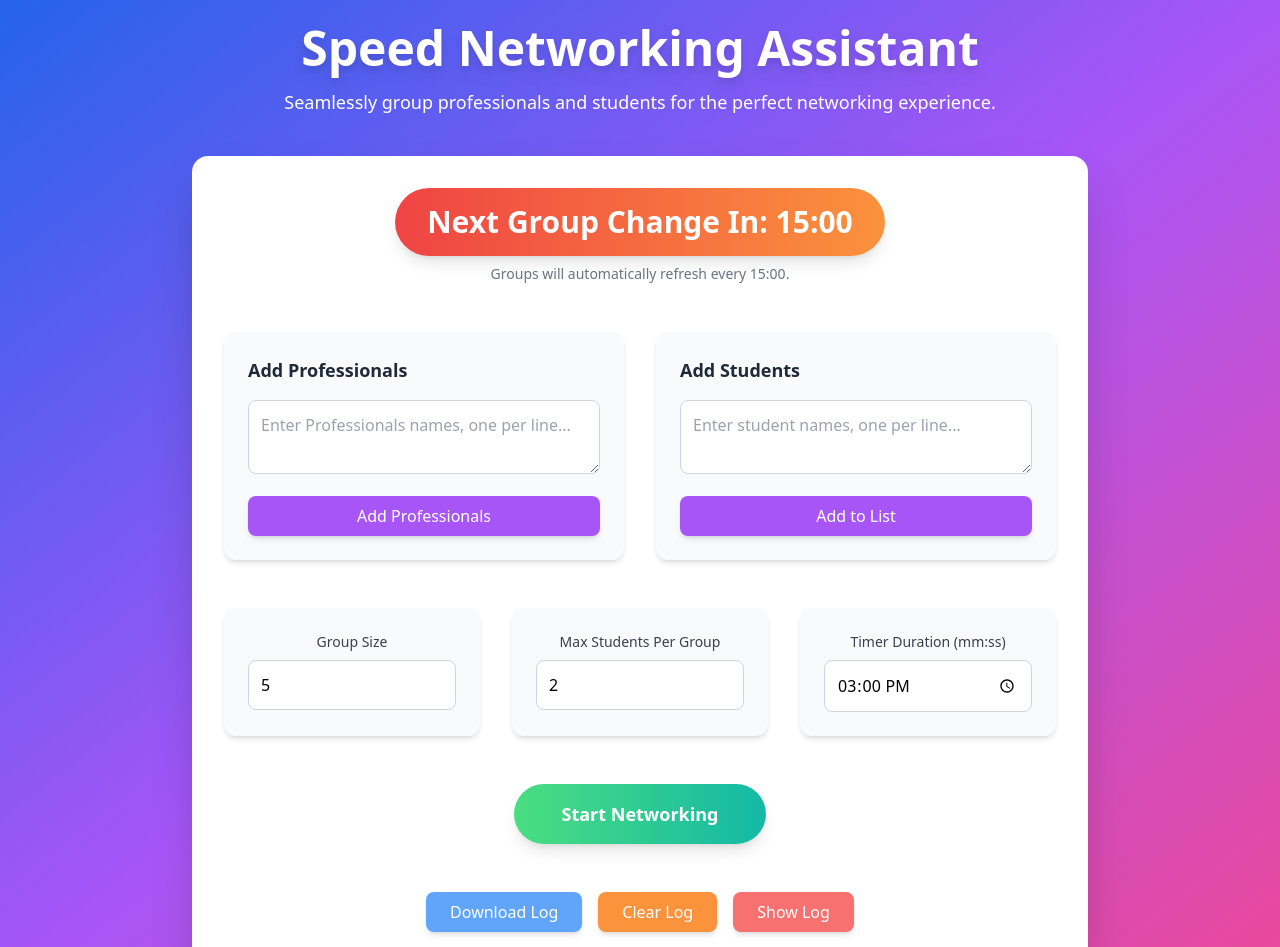
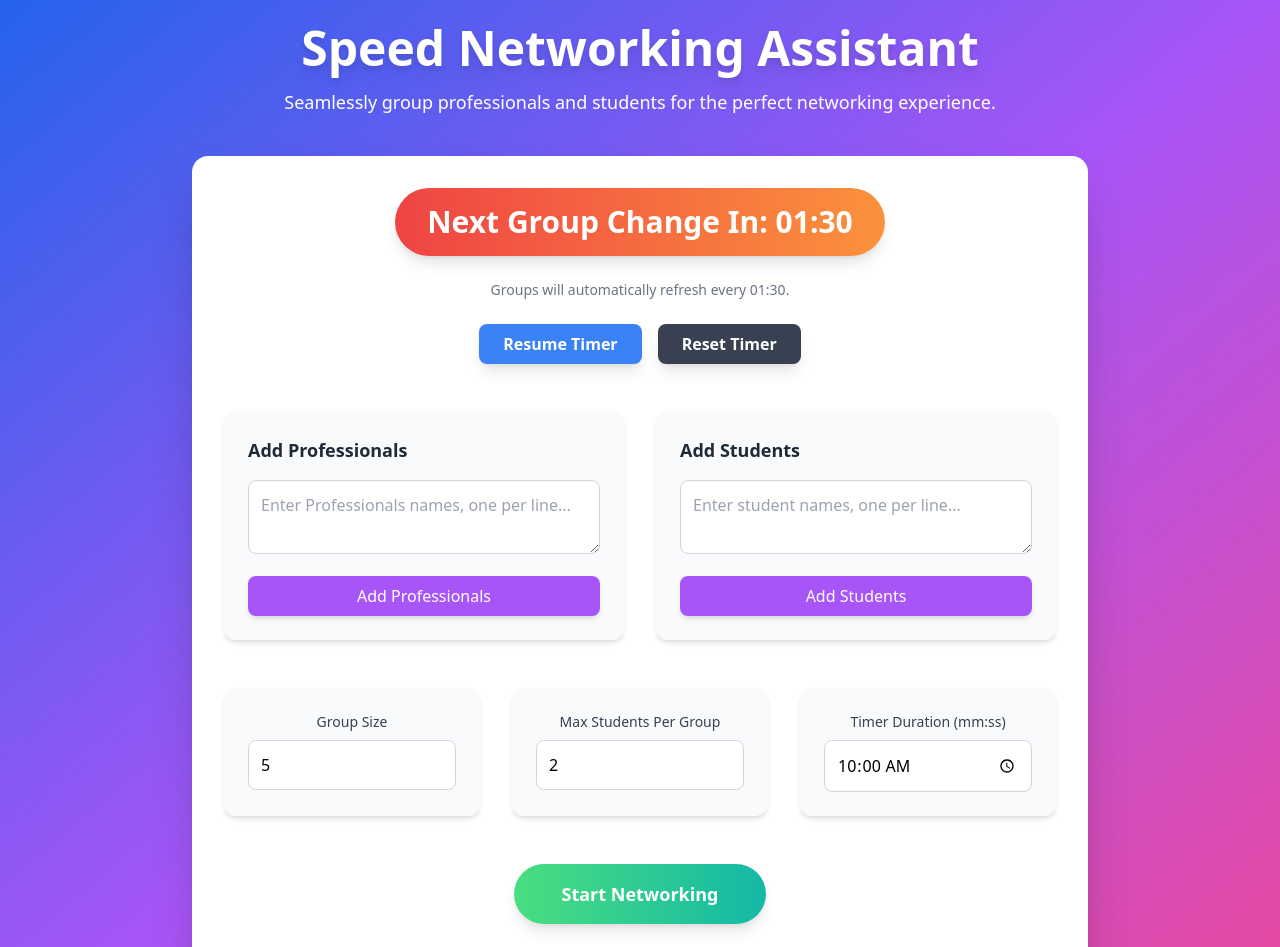
Before and after one commit to Dr-Dados/networking-mixer-app, a React (Vite) app: page / in a window 1280 px wide. Shown: the top 947 px of the page. Built offline with nearby package versions, Linux system fonts and the light colour scheme.

Commit message:
add log/ add timer/add stop,resume timer

```diff
--- a/src/App.jsx
+++ b/src/App.jsx
@@ -2,12 +2,70 @@ import { useState } from "react";
 import Header from "./components/Header";
 import Countdown from "./components/Countdown";
 import InputSelection from "./components/InputSelection";
+import Controls from "./components/Controls";
+import {
+  divideArray,
+  generateArrayWithRole,
+  shuffleArray,
+} from "./helpers/helpers";
+import Log from "./components/Log";
+import LogsControls from "./components/LogsControls";
 
 export default function App() {
   const [groupSize, setGroupSize] = useState(5);
   const [maxStudents, setMaxStudents] = useState(2);
-  const [timer, setTimer] = useState("15:00");
+  const [timer, setTimer] = useState("10:00");
+  const [isTimerRunning, setIsTimerRunning] = useState(false);
+  const [professionals, setProfessionals] = useState([]);
+  const [students, setStudents] = useState([]);
+  const [groups, setGroups] = useState([]);
 
+  const clearLogs = () => {
+    setGroups([]);
+    alert("Logs cleared successfully");
+  };
+  const generateGroups = () => {
+    if (typeof groupSize !== "number" || groupSize <= 0) {
+      console.error("Invalid group size:", groupSize);
+      return;
+    }
+
+    const shuffledPros = generateArrayWithRole(
+      shuffleArray(professionals),
+      "professional"
+    );
+    const shuffledStudents = generateArrayWithRole(
+      shuffleArray(students),
+      "student"
+    );
+
+    const allParticipants = [...shuffledPros, ...shuffledStudents];
+    console.log("allParticipants", allParticipants);
+    if (allParticipants.length === 0) {
+      console.error("No participants available for grouping");
+      return;
+    }
+
+    console.log("allParticipants", allParticipants);
+    console.log("groupSize", groupSize);
+
+    const dividedGroups = divideArray(allParticipants, groupSize);
+    const groups = dividedGroups.map((group, index) => {
+      const groupData = {
+        id: "Group" + (index + 1),
+        members: group,
+        time: new Date().toLocaleTimeString(),
+      };
+      return groupData;
+    });
+    setGroups(groups);
+  };
+
+  const handleStartNetworking = () => {
+    setIsTimerRunning(false); // Stop any existing timer
+    generateGroups(); // Generate new groups
+    setIsTimerRunning(true); // Start the timer
+  };
   return (
     <div className="min-h-screen flex flex-col items-center justify-center bg-gradient-to-br from-blue-600 via-purple-500 to-pink-500 p-6">
       {/* App Header */}
@@ -16,65 +74,36 @@ export default function App() {
       {/* Main Card */}
       <div className="w-full max-w-4xl bg-white rounded-2xl shadow-2xl p-8 space-y-12">
         {/* Timer Section */}
-        <Countdown timer={timer} />
+        <Countdown initialTimer="01:30" constantTimer="01:30" />
 
         {/* Input Section */}
 
-        <InputSelection />
+        <InputSelection
+          setProfessionals={setProfessionals}
+          setStudents={setStudents}
+        />
         {/* Settings Section */}
-        <div className="grid grid-cols-1 md:grid-cols-3 gap-8">
-          <div className="bg-gray-50 rounded-xl p-6 shadow-md hover:shadow-lg transition text-center">
-            <label className="block text-sm font-medium text-gray-700 mb-2">
-              Group Size
-            </label>
-            <input
-              type="number"
-              value={groupSize}
-              onChange={(e) => setGroupSize(e.target.value)}
-              className="w-full p-3 border border-gray-300 rounded-lg focus:ring focus:ring-teal-300 focus:outline-none"
-            />
-          </div>
-          <div className="bg-gray-50 rounded-xl p-6 shadow-md hover:shadow-lg transition text-center">
-            <label className="block text-sm font-medium text-gray-700 mb-2">
-              Max Students Per Group
-            </label>
-            <input
-              type="number"
-              value={maxStudents}
-              onChange={(e) => setMaxStudents(e.target.value)}
-              className="w-full p-3 border border-gray-300 rounded-lg focus:ring focus:ring-yellow-300 focus:outline-none"
-            />
-          </div>
-          <div className="bg-gray-50 rounded-xl p-6 shadow-md hover:shadow-lg transition text-center">
-            <label className="block text-sm font-medium text-gray-700 mb-2">
-              Timer Duration (mm:ss)
-            </label>
-            <input
-              type="time"
-              value={timer}
-              onChange={(e) => setTimer(e.target.value)}
-              className="w-full p-3 border border-gray-300 rounded-lg focus:ring focus:ring-red-300 focus:outline-none"
-            />
-          </div>
-        </div>
+        <Controls
+          maxStudentsPerGroup={maxStudents}
+          setMaxStudents={setMaxStudents}
+          groupSize={groupSize}
+          setGroupSize={setGroupSize}
+          timerInput={timer}
+          setTimerInput={setTimer}
+        />
         {/* Start Networking Button Section */}
         <div className="mt-12 text-center">
-          <button className="bg-gradient-to-r from-green-400 to-teal-500 text-white px-12 py-4 rounded-full text-lg font-bold shadow-lg hover:scale-105 transform transition">
+          <button
+            className="bg-gradient-to-r from-green-400 to-teal-500 text-white px-12 py-4 rounded-full text-lg font-bold shadow-lg hover:scale-105 transform transition"
+            onClick={handleStartNetworking}
+          >
             Start Networking
           </button>
         </div>
         {/* Action Buttons Section */}
-        <div className="flex flex-wrap justify-center gap-4">
-          <button className="bg-blue-400 text-white px-6 py-2 rounded-lg shadow-md hover:bg-blue-500 transition">
-            Download Log
-          </button>
-          <button className="bg-orange-400 text-white px-6 py-2 rounded-lg shadow-md hover:bg-orange-500 transition">
-            Clear Log
-          </button>
-          <button className="bg-red-400 text-white px-6 py-2 rounded-lg shadow-md hover:bg-red-500 transition">
-            Show Log
-          </button>
-        </div>
+        <LogsControls clearLogs={clearLogs} />
+        {/* Show log section */}
+        {groups.length > 0 && <Log logEntries={groups} />}
       </div>
     </div>
   );
--- a/src/components/Controls.jsx
+++ b/src/components/Controls.jsx
@@ -6,32 +6,38 @@ const Controls = ({
   setMaxStudentsPerGroup,
   setTimerInput,
 }) => (
-  <div className="flex justify-around mb-6">
-    <div className="w-1/4">
-      <label>Group Size</label>
+  <div className="grid grid-cols-1 md:grid-cols-3 gap-8">
+    <div className="bg-gray-50 rounded-xl p-6 shadow-md hover:shadow-lg transition text-center">
+      <label className="block text-sm font-medium text-gray-700 mb-2">
+        Group Size
+      </label>
       <input
         type="number"
         value={groupSize}
-        onChange={(e) => setGroupSize(Number(e.target.value))}
-        className="border p-2 rounded-lg w-full mt-2"
+        onChange={(e) => setGroupSize(+e.target.value)}
+        className="w-full p-3 border border-gray-300 rounded-lg focus:ring focus:ring-teal-300 focus:outline-none"
       />
     </div>
-    <div className="w-1/4">
-      <label>Max Students Per Group</label>
+    <div className="bg-gray-50 rounded-xl p-6 shadow-md hover:shadow-lg transition text-center">
+      <label className="block text-sm font-medium text-gray-700 mb-2">
+        Max Students Per Group
+      </label>
       <input
         type="number"
         value={maxStudentsPerGroup}
-        onChange={(e) => setMaxStudentsPerGroup(Number(e.target.value))}
-        className="border p-2 rounded-lg w-full mt-2"
+        onChange={(e) => setMaxStudentsPerGroup(+e.target.value)}
+        className="w-full p-3 border border-gray-300 rounded-lg focus:ring focus:ring-yellow-300 focus:outline-none"
       />
     </div>
-    <div className="w-1/4">
-      <label>Change Groups Every (minutes)</label>
+    <div className="bg-gray-50 rounded-xl p-6 shadow-md hover:shadow-lg transition text-center">
+      <label className="block text-sm font-medium text-gray-700 mb-2">
+        Timer Duration (mm:ss)
+      </label>
       <input
         type="time"
         value={timerInput}
         onChange={(e) => setTimerInput(e.target.value)}
-        className="border p-2 rounded-lg w-full mt-2"
+        className="w-full p-3 border border-gray-300 rounded-lg focus:ring focus:ring-red-300 focus:outline-none"
       />
     </div>
   </div>
--- a/src/components/Countdown.jsx
+++ b/src/components/Countdown.jsx
@@ -1,13 +1,74 @@
+import { useState, useEffect } from "react";
 
-const Countdown = ({ timer }) => {
+const Countdown = ({ initialTimer, constantTimer }) => {
+  const [timer, setTimer] = useState(initialTimer);
+  const [isPaused, setIsPaused] = useState(true);
+
+  // Convert mm:ss to total seconds
+  const convertToSeconds = (timeString) => {
+    const [minutes, seconds] = timeString.split(":").map(Number);
+    return minutes * 60 + seconds;
+  };
+
+  // Convert total seconds back to mm:ss format
+  const convertToMMSS = (totalSeconds) => {
+    const minutes = Math.floor(totalSeconds / 60);
+    const seconds = totalSeconds % 60;
+    return `${String(minutes).padStart(2, "0")}:${String(seconds).padStart(
+      2,
+      "0"
+    )}`;
+  };
+
+  useEffect(() => {
+    let totalSeconds = convertToSeconds(timer);
+
+    const interval = setInterval(() => {
+      if (!isPaused) {
+        totalSeconds -= 1;
+        if (totalSeconds <= 0) {
+          totalSeconds = convertToSeconds(constantTimer); // Reset when timer reaches 0
+        }
+        setTimer(convertToMMSS(totalSeconds));
+      }
+    }, 1000);
+
+    return () => clearInterval(interval); // Cleanup on unmount
+  }, [constantTimer, isPaused, timer]);
+
+  // Handle Reset
+  const handleReset = () => {
+    setTimer(initialTimer);
+    setIsPaused(true); // Automatically pause when reset
+  };
+
+  // Toggle Pause/Resume
+  const togglePause = () => {
+    setIsPaused(!isPaused);
+  };
+
   return (
-    <div className="text-center">
+    <div className="text-center space-y-6">
       <div className="inline-block bg-gradient-to-r from-red-500 to-orange-400 text-white text-3xl font-bold rounded-full px-8 py-4 shadow-lg">
         Next Group Change In: {timer}
       </div>
-      <p className="text-sm text-gray-500 mt-2">
-        Groups will automatically refresh every {timer}.
+      <p className="text-sm text-gray-500">
+        Groups will automatically refresh every {constantTimer}.
       </p>
+      <div className="space-x-4">
+        <button
+          onClick={togglePause}
+          className="bg-blue-500 hover:bg-blue-600 text-white font-semibold px-6 py-2 rounded-lg shadow-lg transition duration-200"
+        >
+          {isPaused ? "Resume Timer" : "Pause Timer"}
+        </button>
+        <button
+          onClick={handleReset}
+          className="bg-gray-700 hover:bg-gray-800 text-white font-semibold px-6 py-2 rounded-lg shadow-lg transition duration-200"
+        >
+          Reset Timer
+        </button>
+      </div>
     </div>
   );
 };
--- a/src/components/InputSelection.jsx
+++ b/src/components/InputSelection.jsx
@@ -12,7 +12,7 @@ const InputSection = ({ setProfessionals, setStudents }) => (
       <Textarea
         label={"Add Students"}
         placeHolder={"Enter student names, one per line..."}
-        buttonText={"Add to List"}
+        buttonText={"Add Students"}
         onClickHandler={setStudents}
       />
     </div>
--- a/src/components/Log.jsx
+++ b/src/components/Log.jsx
@@ -1,27 +1,74 @@
-
-const Log = ({ logEntries }) => (
-  <div className="bg-gray-100 p-4 mt-6 rounded-lg">
-    <table className="min-w-full divide-y divide-gray-300">
-      <thead>
+const Log = ({ logEntries }) => {
+  console.log(logEntries);
+  return (
+    <div className="bg-white p-6 mt-6 shadow-lg rounded-lg">
+      <h2 className="text-lg font-bold text-gray-700 mb-4">Log Entries</h2>
+      <div className="overflow-x-auto">
+        <table className="min-w-full divide-y divide-gray-200">
+          <thead className="bg-gray-50">
             <tr>
-          <th>Time</th>
-          <th>Group</th>
-          <th>Members</th>
-          <th>Change Groups Every</th>
+              <th
+                scope="col"
+                className="px-6 py-3 text-left text-sm font-medium text-gray-600 uppercase tracking-wider"
+              >
+                Time
+              </th>
+              <th
+                scope="col"
+                className="px-6 py-3 text-left text-sm font-medium text-gray-600 uppercase tracking-wider"
+              >
+                Group
+              </th>
+              <th
+                scope="col"
+                className="px-6 py-3 text-left text-sm font-medium text-gray-600 uppercase tracking-wider"
+              >
+                Members
+              </th>
+              <th
+                scope="col"
+                className="px-6 py-3 text-left text-sm font-medium text-gray-600 uppercase tracking-wider"
+              >
+                Change Groups Every
+              </th>
             </tr>
           </thead>
-      <tbody>
+          <tbody className="bg-white divide-y divide-gray-200">
             {logEntries.map((entry, idx) => (
-          <tr key={idx}>
-            <td>{entry.time}</td>
-            <td>Group {entry.groupNumber}</td>
-            <td>{entry.members.map((member) => member.name).join(", ")}</td>
-            <td>{entry.timer}</td>
+              <tr
+                key={idx}
+                className="hover:bg-gray-100 transition-colors duration-150"
+              >
+                <td className="px-6 py-4 text-sm text-gray-700">
+                  {entry.time}
+                </td>
+                <td className="px-6 py-4 text-sm font-medium text-gray-800">
+                  Group {idx + 1}
+                </td>
+                <td className="px-6 py-4 text-sm text-gray-700">
+                  {entry.members.map((member, memberIdx) => (
+                    <span
+                      key={memberIdx}
+                      className={`inline-block px-2 py-1 text-xs font-medium rounded-lg ${
+                        member.role === "student"
+                          ? "bg-green-100 text-green-800"
+                          : "bg-blue-100 text-blue-800"
+                      } mr-1`}
+                    >
+                      {member.name}
+                    </span>
+                  ))}
+                </td>
+                <td className="px-6 py-4 text-sm text-gray-700">
+                  {entry.timer}
+                </td>
               </tr>
             ))}
           </tbody>
         </table>
       </div>
+    </div>
   );
+};
 
 export default Log;
--- /dev/null
+++ b/src/components/LogsControls.jsx
@@ -0,0 +1,21 @@
+const LogsControls = ({ clearLogs }) => {
+  console.log(clearLogs);
+  return (
+    <div className="flex flex-wrap justify-center gap-4">
+      <button className="bg-blue-400 text-white px-6 py-2 rounded-lg shadow-md hover:bg-blue-500 transition">
+        Download Log
+      </button>
+      <button
+        onClick={clearLogs}
+        className="bg-orange-400 text-white px-6 py-2 rounded-lg shadow-md hover:bg-orange-500 transition"
+      >
+        Clear Log
+      </button>
+      <button className="bg-red-400 text-white px-6 py-2 rounded-lg shadow-md hover:bg-red-500 transition">
+        Show Log
+      </button>
+    </div>
+  );
+};
+
+export default LogsControls;
--- a/src/helpers/helpers.js
+++ b/src/helpers/helpers.js
@@ -1,15 +1,51 @@
-const shuffleArray = (array) => {
-  const shuffled = [...array];
-  for (let i = shuffled.length - 1; i > 0; i--) {
-    const j = Math.floor(Math.random() * (i + 1));
-    [shuffled[i], shuffled[j]] = [shuffled[j], shuffled[i]];
-  }
-  return shuffled;
-};
+// const shuffleArray = (array) => {
+//   const shuffled = [...array];
+//   for (let i = shuffled.length - 1; i > 0; i--) {
+//     const j = Math.floor(Math.random() * (i + 1));
+//     [shuffled[i], shuffled[j]] = [shuffled[j], shuffled[i]];
+//   }
+//   return shuffled;
+// };
+
+const shuffleArray = (array) =>
+  array
+    .map((value) => ({ value, sortKey: Math.random() })) // Create an array of objects with random sort keys
+    .sort((a, b) => a.sortKey - b.sortKey) // Sort the objects by the random sort key
+    .map((obj) => obj.value); // Extract t
 
 const convertTimerToSeconds = (timer) => {
   const [minutes, seconds] = timer.split(":").map(Number);
   return minutes * 60 + seconds;
 };
 
-export { shuffleArray, convertTimerToSeconds };
+const divideArray = (array, chunkSize) => {
+  if (chunkSize <= 0) {
+    throw new Error("Chunk size must be greater than 0");
+  }
+
+  const result = [];
+  for (let i = 0; i < array.length; i += chunkSize) {
+    result.push(array.slice(i, i + chunkSize));
+  }
+  return result;
+};
+
+const generateArrayWithRole = (names, role) => {
+  if (!Array.isArray(names)) {
+    throw new Error("First parameter must be an array of names");
+  }
+  if (role !== "student" && role !== "professional") {
+    throw new Error(
+      'Second parameter must be either "student" or "professional"'
+    );
+  }
+
+  return names.map((name) => ({ name, role }));
+};
+
+export {
+  shuffleArray,
+  convertTimerToSeconds,
+  divideArray,
+  generateArrayWithRole,
+};
```
Also changed, not shown: app.js (added, +16 -0 lines). Lines whose indentation alone changed are shown as unchanged.
